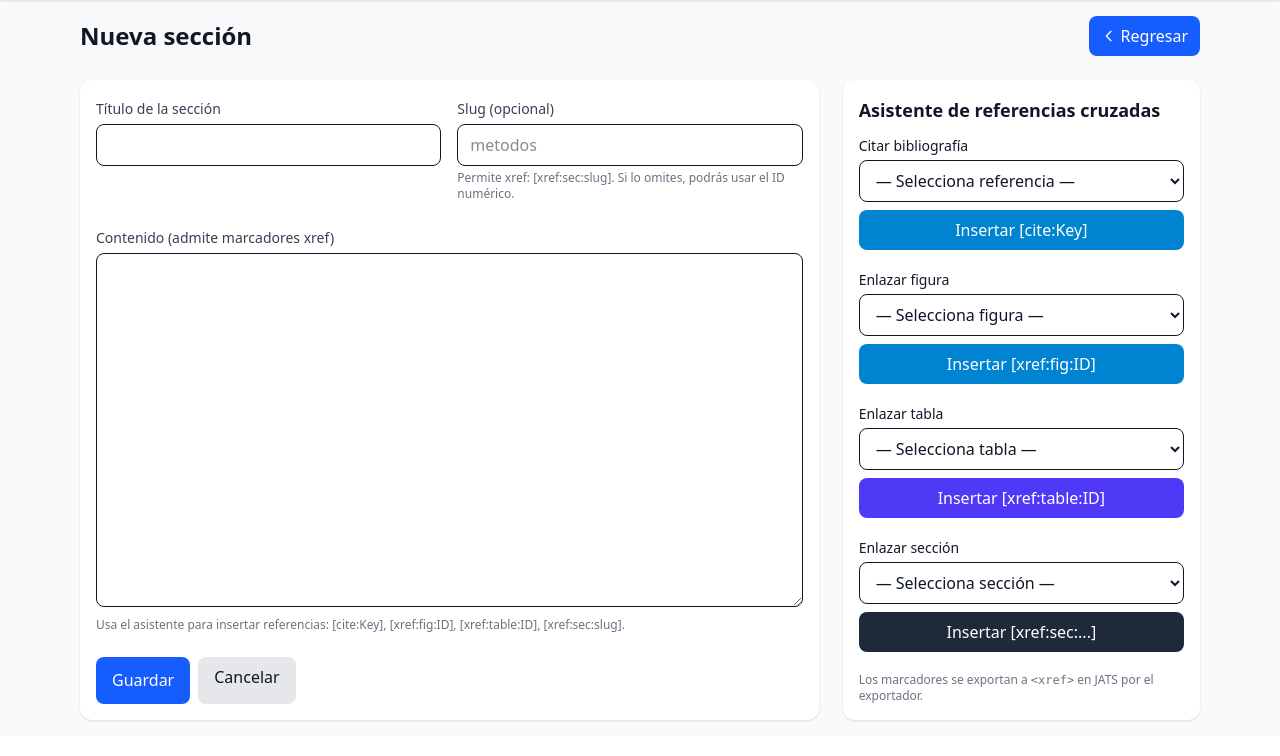
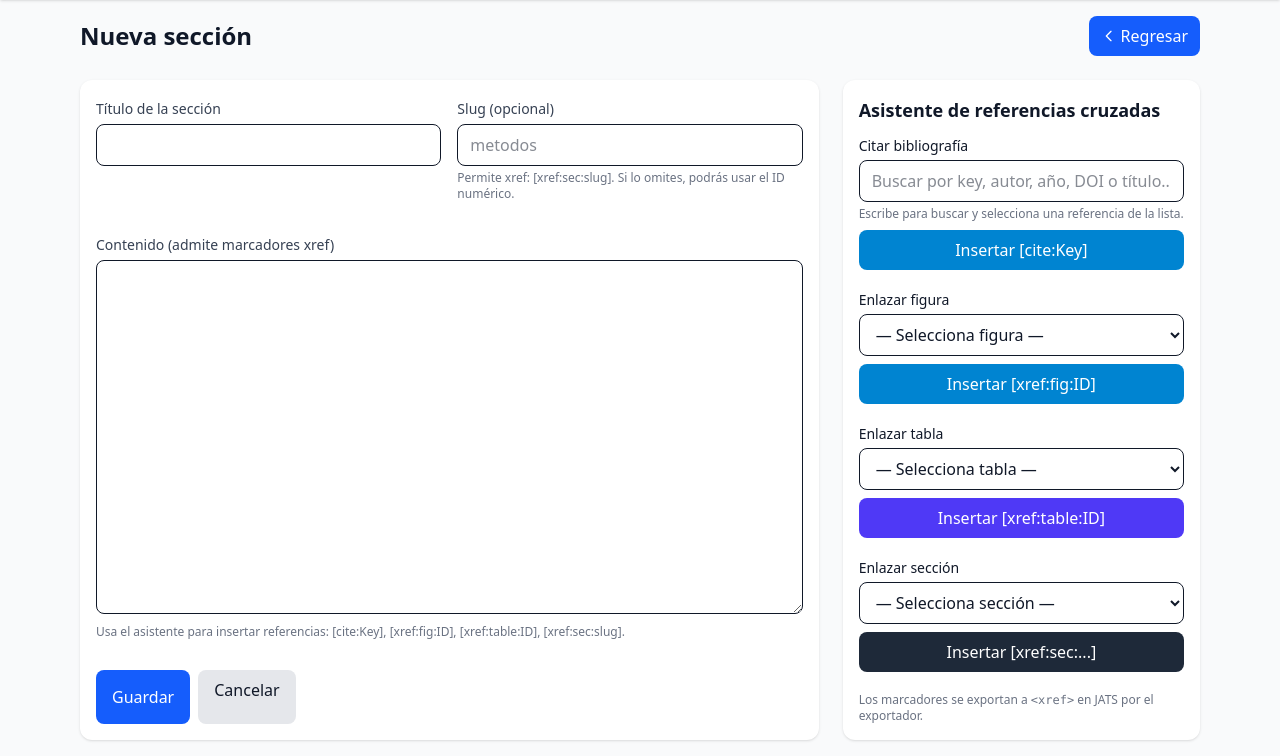
Before and after one commit to villarrealjk/jats-builder, a Python web app: template templates/section_form.html in a window 1280 px wide. Shown: the part 64-820 px from the top of the page. Before the commit the page ends 786 px from the top, so only its background shows below. Run offline with Jinja, Linux system fonts and the light colour scheme; the template is opened without the code that fills it, so the values that code supplies are empty; style sheets or scripts are compiled from the project's sources.

Commit message:
Add autocomplete search for bibliography citations

```diff
--- a/templates/section_form.html
+++ b/templates/section_form.html
@@ -35,18 +35,30 @@
     <aside class="bg-white p-4 rounded-xl shadow-sm">
       <div class="text-lg font-semibold mb-3">Asistente de referencias cruzadas</div>
 
-            <!-- Referencias bibliográficas -->
+      <!-- Referencias bibliográficas -->
       <div class="mb-5">
         <div class="text-sm font-medium mb-1">Citar bibliografía</div>
 
-        <select id="sel_ref" class="w-full rounded-lg border px-3 py-2">
-          <option value="">— Selecciona referencia —</option>
+        <input
+          id="sel_ref"
+          list="ref_options"
+          class="w-full rounded-lg border px-3 py-2"
+          placeholder="Buscar por key, autor, año, DOI o título..."
+          autocomplete="off"
+        >
+
+        <datalist id="ref_options">
           {% for r in article.references %}
-            <option value="{{ r.key or ('ref-' ~ r.id) }}">
-              {{ r.key or ('ref-' ~ r.id) }} — {{ (r.mixed_citation or '')[:90] }}
+            <option
+              data-key="{{ r.key or ('ref-' ~ r.id) }}"
+              value="{{ r.key or ('ref-' ~ r.id) }} — {{ r.year or '' }} — {{ r.article_title or '' }} — {{ r.doi or '' }} — {{ (r.mixed_citation or '')[:120] }}">
             </option>
           {% endfor %}
-        </select>
+        </datalist>
+
+        <p class="text-xs text-gray-500 mt-1">
+          Escribe para buscar y selecciona una referencia de la lista.
+        </p>
 
         <button
           type="button"
@@ -118,9 +130,31 @@
     const ta = document.getElementById('content_md');
 
     document.getElementById('btn_insert_cite')?.addEventListener('click', () => {
-      const key = document.getElementById('sel_ref').value.trim();
+      const refInput = document.getElementById('sel_ref');
+      const value = refInput.value.trim();
+
+      if (!value) return;
+
+      let key = "";
+
+      document.querySelectorAll("#ref_options option").forEach(option => {
+        if (option.value === value) {
+          key = option.dataset.key;
+        }
+      });
+
+      // Si el usuario escribió directamente una key válida
+      if (!key && value.includes("—")) {
+        key = value.split("—")[0].trim();
+      } else if (!key) {
+        key = value.trim();
+      }
+
       if (!key) return;
+
       insertAtCursor(ta, ` [cite:${key}] `);
+
+      refInput.value = "";
     });
 
     document.getElementById('btn_insert_fig')?.addEventListener('click', () => {
```
